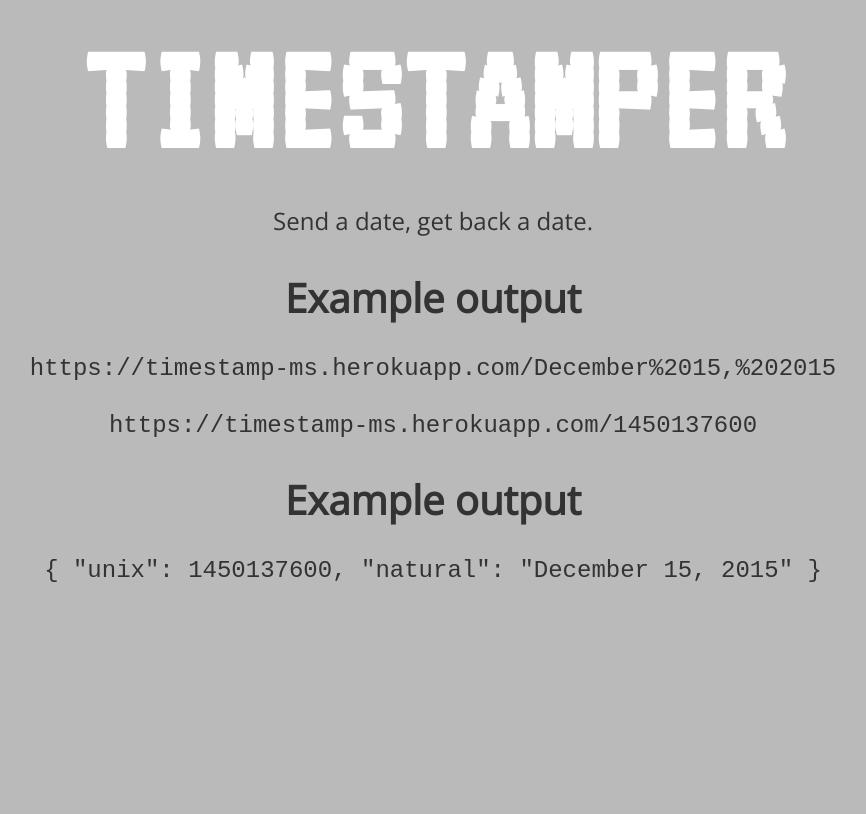
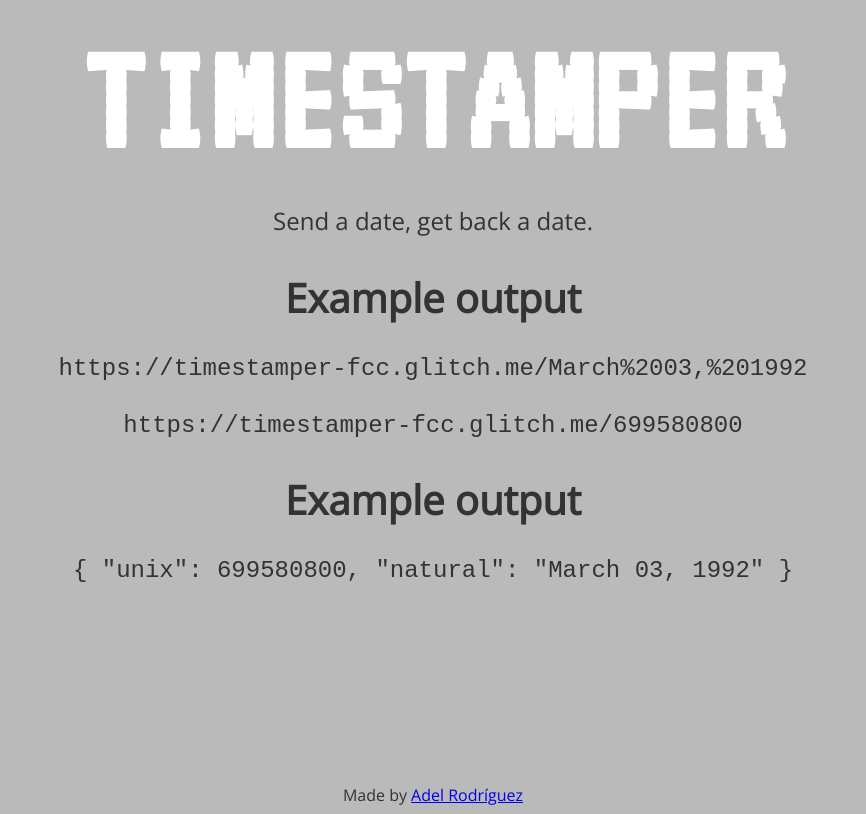
Before and after one commit to adelrodriguez/timestamp, a website: page public/index.html in a window 1280 px wide. Shown: the whole page, without its empty margins (207-1073 px from the left). Drawn offline with nearby package versions, Linux system fonts and the light colour scheme.

Commit message:
Fix typos, add footer

```diff
--- a/public/index.html
+++ b/public/index.html
@@ -13,10 +13,11 @@
 		<h1>TIMESTAMPER</h1>
 		<p>Send a date, get back a date.</p>
 		<h2>Example output</h2>
-		<p><code> https://timestamp-ms.herokuapp.com/December%2015,%202015</code></p>
-		<p><code>https://timestamp-ms.herokuapp.com/1450137600</code></p>
+		<p><code>https://timestamper-fcc.glitch.me/March%2003,%201992</code></p>
+		<p><code>https://timestamper-fcc.glitch.me/699580800</code></p>
 		<h2>Example output</h2>
-		<p><code> { "unix": 1450137600, "natural": "December 15, 2015" }</code></p>
+		<p><code> { "unix": 699580800, "natural": "March 03, 1992" }</code></p>
 	</div>
+	<footer>Made by <a href="http://www.adelrodriguez.com/">Adel Rodríguez</a></footer>
 </body>
 </html>
--- a/public/style.css
+++ b/public/style.css
@@ -26,3 +26,8 @@
 	font-size: 2.5rem;
 	margin-bottom: 15px;
 }
+
+footer {
+	text-align: center;
+	margin-top: 200px;
+}
```
